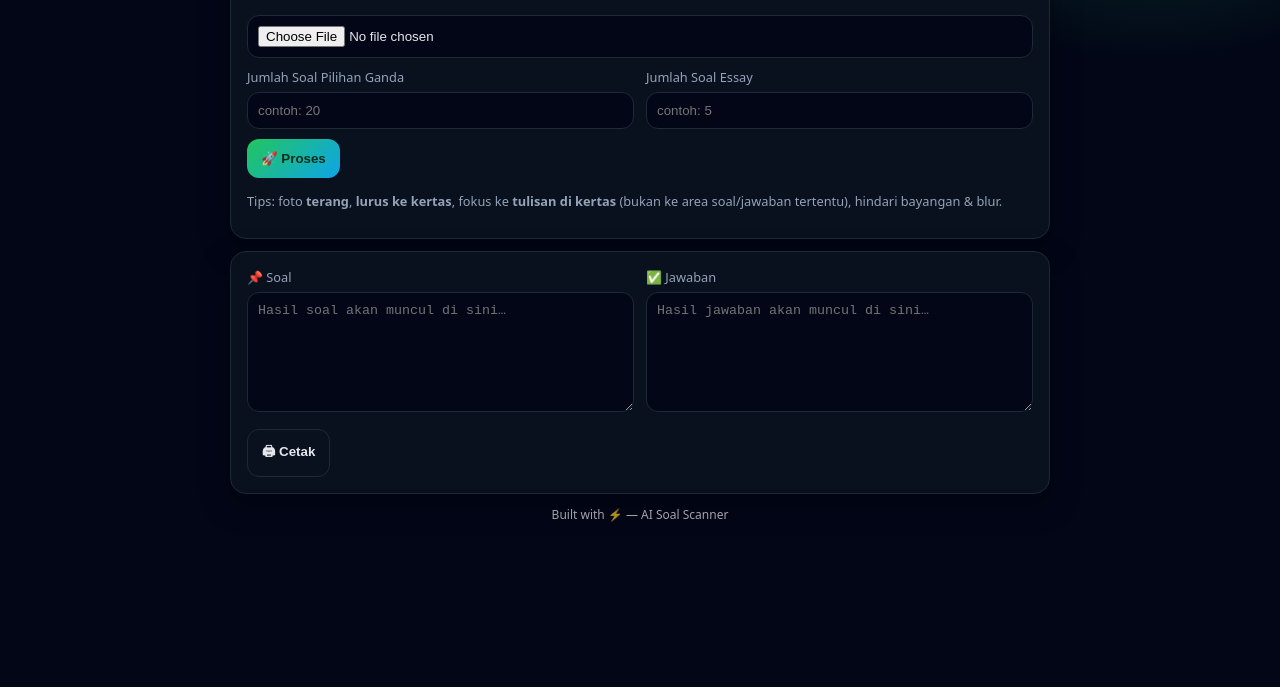
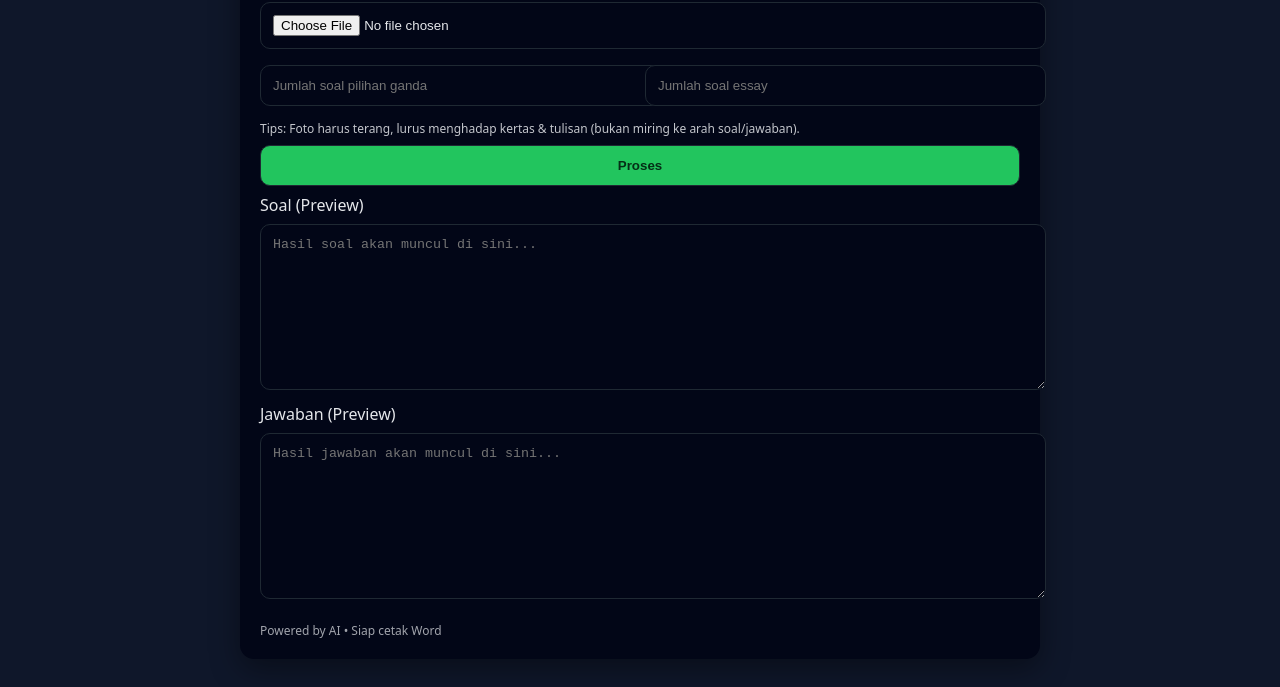
Before and after one commit to HafizyCorporate/Caramudah, a website: page public/index.html in a window 1280 px wide. Shown: the part 138-825 px from the top of the page. Before the commit the page ends 800 px from the top, so only its background shows below. Drawn offline with Linux system fonts and the light colour scheme.

Commit message:
Update index.html

```diff
--- a/public/index.html
+++ b/public/index.html
@@ -1,157 +1,88 @@
-<!DOCTYPE html>
+<!doctype html>
 <html lang="id">
 <head>
+  <meta charset="utf-8" />
   <meta name="viewport" content="width=device-width, initial-scale=1" />
-  <title>AI Soal Scanner</title>
+  <title>Scan Soal AI</title>
   <style>
-    :root{
-      --bg:#020617; --card:#0b1220; --muted:#94a3b8; --primary:#22c55e; --border:#1f2937;
-      --grad: linear-gradient(135deg,#22c55e,#0ea5e9);
+    body { font-family: system-ui, -apple-system, Segoe UI, Roboto; background:#0f172a; color:#e5e7eb; padding:20px }
+    .card { max-width:760px; margin:auto; background:#020617; padding:20px; border-radius:14px; box-shadow:0 10px 30px rgba(0,0,0,.4) }
+    h1 { margin:0 0 10px }
+    .row { display:grid; grid-template-columns:1fr 1fr; gap:10px }
+    @media (max-width: 640px){ .row{ grid-template-columns:1fr } }
+    input, textarea, button, select {
+      width:100%; margin:8px 0; padding:12px; border-radius:10px; border:1px solid #1f2933; background:#020617; color:#e5e7eb
     }
-    *{box-sizing:border-box}
-    body{
-      margin:0; min-height:100vh; padding:16px;
-      font-family: system-ui, -apple-system, Segoe UI, Roboto, sans-serif;
-      background:
-        radial-gradient(800px 400px at 10% -10%, #0ea5e933, transparent 40%),
-        radial-gradient(600px 300px at 90% 10%, #22c55e22, transparent 40%),
-        #020617;
-      color:#e5e7eb;
-    }
-    .wrap{max-width:820px; margin:0 auto}
-    .card{
-      background:rgba(11,18,32,.9); backdrop-filter: blur(8px);
-      border:1px solid var(--border); border-radius:16px; padding:16px; margin-bottom:12px;
-      box-shadow: 0 10px 30px rgba(0,0,0,.35);
-    }
-    h1{margin:.2rem 0 .4rem; font-size:1.25rem}
-    p{margin:.2rem 0 .8rem; color:var(--muted)}
-    .row{display:grid; gap:10px}
-    .grid{display:grid; gap:12px}
-    @media(min-width:720px){ .grid-2{grid-template-columns:1fr 1fr} }
-    .btn{
-      border:1px solid var(--border); border-radius:12px; padding:12px 14px;
-      background:#020617; color:#e5e7eb; font-weight:700;
-    }
-    .btn.primary{background:var(--grad); color:#052e16; border:none}
-    .btn.ghost{background:transparent}
-    .btn:disabled{opacity:.6}
-    input[type=file], input[type=number], textarea{
-      width:100%; background:#020617; color:#e5e7eb;
-      border:1px solid var(--border); border-radius:12px; padding:10px;
-    }
-    textarea{min-height:120px; resize:vertical}
-    .label{font-size:.8rem; color:var(--muted); margin-bottom:6px}
-    .actions{display:flex; gap:8px; flex-wrap:wrap; align-items:center}
-    .hint{font-size:.8rem; color:var(--muted)}
-    .loading{display:none; align-items:center; gap:8px}
-    .dot{width:8px; height:8px; background:#22c55e; border-radius:50%; animation:blink 1.4s infinite both}
-    .dot:nth-child(2){animation-delay:.2s} .dot:nth-child(3){animation-delay:.4s}
-    @keyframes blink{0%{opacity:.2} 20%{opacity:1} 100%{opacity:.2}}
-    a.link{color:#22c55e; font-weight:700; text-decoration:none}
-    .badge{display:inline-block; padding:4px 8px; border-radius:999px; background:#052e16; color:#86efac; border:1px solid #14532d; font-size:.75rem}
-    .footer{opacity:.7; text-align:center; font-size:.75rem}
+    textarea{ min-height:140px }
+    button { background:#22c55e; color:#052e16; font-weight:700; cursor:pointer }
+    button:disabled{ opacity:.6; cursor:not-allowed }
+    .tips { font-size:12px; opacity:.85; margin-top:6px }
+    .badge{ display:inline-block; background:#0b1220; border:1px solid #1f2933; padding:6px 10px; border-radius:999px; font-size:12px }
+    .footer { opacity:.7; font-size:12px; margin-top:10px }
   </style>
 </head>
 <body>
-  <div class="wrap">
-    <div class="card">
-      <span class="badge">Mobile-first</span>
-      <h1>📸 AI Soal Scanner</h1>
-      <p>Upload media dari HP (kamera / galeri). Sistem memisahkan <b>Soal</b> & <b>Jawaban</b>, lalu bisa kamu cetak ke Word.</p>
+  <div class="card">
+    <span class="badge">📸 OCR + AI → Word</span>
+    <h1>Scan Soal AI</h1>
 
-      <div class="row">
-        <!-- 1) Ambil media dari HP -->
-        <input id="file" type="file" accept="image/*" capture="environment" />
+    <input type="file" id="imageInput" accept="image/*" capture="environment" />
 
-        <!-- 3) Input jumlah soal -->
-        <div class="grid grid-2">
-          <div>
-            <div class="label">Jumlah Soal Pilihan Ganda</div>
-            <input id="pgCount" type="number" min="0" placeholder="contoh: 20">
-          </div>
-          <div>
-            <div class="label">Jumlah Soal Essay</div>
-            <input id="essayCount" type="number" min="0" placeholder="contoh: 5">
-          </div>
-        </div>
-
-        <div class="actions">
-          <button id="btn" class="btn primary" onclick="upload()">🚀 Proses</button>
-          <span id="loading" class="loading">
-            <span class="dot"></span><span class="dot"></span><span class="dot"></span>
-            <span class="hint">Memproses…</span>
-          </span>
-        </div>
-
-        <!-- 4) Tips diarahkan ke kertas & tulisan -->
-        <p class="hint">
-          Tips: foto <b>terang</b>, <b>lurus ke kertas</b>, fokus ke <b>tulisan di kertas</b> (bukan ke area soal/jawaban tertentu),
-          hindari bayangan & blur.
-        </p>
-      </div>
+    <div class="row">
+      <input type="number" id="pgCount" min="0" placeholder="Jumlah soal pilihan ganda" />
+      <input type="number" id="essayCount" min="0" placeholder="Jumlah soal essay" />
     </div>
 
-    <div class="card grid grid-2">
-      <div>
-        <div class="label">📌 Soal</div>
-        <textarea id="soal" placeholder="Hasil soal akan muncul di sini…"></textarea>
-      </div>
-      <div>
-        <div class="label">✅ Jawaban</div>
-        <textarea id="jawaban" placeholder="Hasil jawaban akan muncul di sini…"></textarea>
-      </div>
-      <div class="actions">
-        <!-- 2) Download Word + cetak -->
-        <a id="download" class="link" style="display:none;" target="_blank">⬇ Download Word</a>
-        <button class="btn ghost" onclick="printWord()">🖨 Cetak</button>
-      </div>
+    <div class="tips">
+      Tips: Foto harus terang, lurus menghadap kertas & tulisan (bukan miring ke arah soal/jawaban).
     </div>
 
-    <div class="footer">Built with ⚡ — AI Soal Scanner</div>
+    <button id="processBtn" onclick="upload()">Proses</button>
+
+    <label>Soal (Preview)</label>
+    <textarea id="soal" placeholder="Hasil soal akan muncul di sini..."></textarea>
+
+    <label>Jawaban (Preview)</label>
+    <textarea id="jawaban" placeholder="Hasil jawaban akan muncul di sini..."></textarea>
+
+    <a id="downloadLink" target="_blank" style="display:none">⬇ Download Word (Soal & Jawaban terpisah halaman)</a>
+
+    <div class="footer">Powered by AI • Siap cetak Word</div>
   </div>
 
   <script>
-    async function upload(){
-      const file = document.getElementById("file").files[0];
-      if(!file) return alert("Pilih media dulu ya");
-
+    async function upload() {
+      const btn = document.getElementById("processBtn");
+      const file = document.getElementById("imageInput").files[0];
       const pgCount = document.getElementById("pgCount").value || 0;
       const essayCount = document.getElementById("essayCount").value || 0;
 
-      const btn = document.getElementById("btn");
-      const loading = document.getElementById("loading");
-      btn.disabled = true; loading.style.display = "inline-flex";
+      if (!file) return alert("Pilih foto dulu ya 📸");
+
+      btn.disabled = true;
+      btn.innerText = "Memproses...";
 
       const formData = new FormData();
       formData.append("image", file);
       formData.append("pgCount", pgCount);
       formData.append("essayCount", essayCount);
 
-      try{
-        const res = await fetch("/upload", { method:"POST", body: formData });
+      try {
+        const res = await fetch("/upload", { method: "POST", body: formData });
         const data = await res.json();
 
         document.getElementById("soal").value = data.soal || "";
         document.getElementById("jawaban").value = data.jawaban || "";
 
-        const dl = document.getElementById("download");
-        if(data.download){
-          dl.href = data.download;
-          dl.style.display = "inline-block";
-        }
-      }catch(e){
-        alert("Gagal memproses. Coba foto lain / cek koneksi.");
-      }finally{
-        btn.disabled = false; loading.style.display = "none";
+        const link = document.getElementById("downloadLink");
+        link.href = data.download;
+        link.style.display = "inline-block";
+      } catch (e) {
+        alert("Gagal memproses. Coba ulangi ya.");
+      } finally {
+        btn.disabled = false;
+        btn.innerText = "Proses";
       }
-    }
-
-    // 2) Cetak Word: buka file Word, lalu print dari viewer HP
-    function printWord(){
-      const dl = document.getElementById("download");
-      if(!dl.href) return alert("Download Word dulu ya");
-      window.open(dl.href, "_blank");
     }
   </script>
 </body>
```
